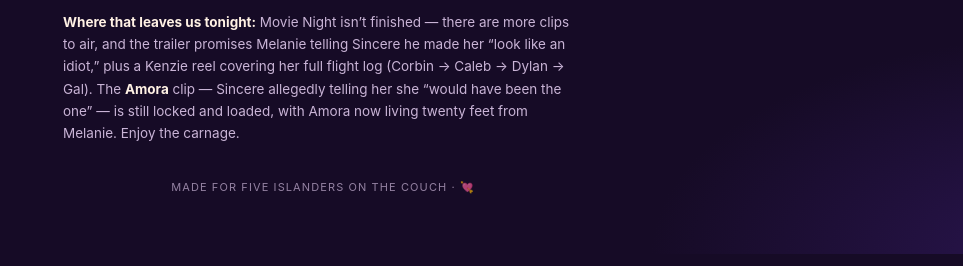
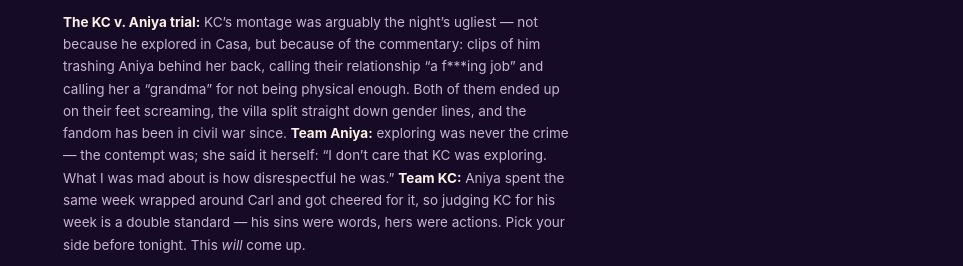
Before and after one commit to benjamintscher/movie-night-bingo, a plain HTML site: page index.html in a window 1280 px wide. Shown: the part 2324-2590 px from the top of the page, without its empty margins (317-1280 px from the left). Drawn offline with Linux system fonts and the light colour scheme.

Commit message:
Add KC v. Aniya Movie Night section to catch-up
Co-Authored-By: Claude Fable 5 <noreply@anthropic.com>

```diff
--- a/index.html
+++ b/index.html
@@ -233,6 +233,7 @@
     <p><b>The basics:</b> Season 8, week five, Ariana Madix hosting, finale closing in. Casa Amor just happened — the boys spent days in a second villa full of bombshells while the girls watched clips of them behaving badly on a live stream — and the wreckage is still smoking.</p>
     <p><b>The scoreboard:</b> the couples standing after Casa Amor are <b>Melanie &amp; Sincere</b>, <b>Kenzie &amp; Dylan</b>, <b>Jen &amp; Gal</b>, <b>KC &amp; Titi</b>, <b>Corbin &amp; Parmida</b>, <b>Caleb &amp; Jaiden</b>, <b>Kayda &amp; Zach</b>, and <b>Trinity &amp; Bryce</b>. <b>Aniya</b> spent Casa week getting very cozy with Carl, then chose KC at the recoupling anyway — and KC strolled back in with Titi on his arm. Then Megan Thee Stallion showed up, made everyone play a revenge-themed cake challenge, and America voted two dumped Casa islanders — <b>Amora</b> and <b>Carl</b> — back into the villa out of pure spite. Aniya says she’s unbothered about all of it. She is extremely bothered, and Carl knows it.</p>
     <p><b>Movie Night, Part 1:</b> the producers’ annual war crime — everyone gathers to watch footage the couples have never seen. <b>Sincere’s</b> reel was a masterclass in double-booking: kissing Casa girl Sol twice, telling her he was going to choose <i>her</i> over Melanie — while saying the exact opposite to Melanie, same day, sometimes within what looked like the same few minutes — plus a bonus clip of him saying he had to “chase” Melanie. Melanie went silent, then went off. Meanwhile <b>Kenzie</b> — who came back from Casa coupled with Dylan — kissed <b>Gal</b> (Jen’s guy) <i>during</i> movie night, left Dylan heartbroken, and defended it with the instantly legendary line: “To me, a kiss is like a handshake.” A handshake!</p>
+    <p><b>The KC v. Aniya trial:</b> KC’s montage was arguably the night’s ugliest — not because he explored in Casa, but because of the commentary: clips of him trashing Aniya behind her back, calling their relationship “a f***ing job” and calling her a “grandma” for not being physical enough. Both of them ended up on their feet screaming, the villa split straight down gender lines, and the fandom has been in civil war since. <b>Team Aniya:</b> exploring was never the crime — the contempt was; she said it herself: “I don’t care that KC was exploring. What I was mad about is how disrespectful he was.” <b>Team KC:</b> Aniya spent the same week wrapped around Carl and got cheered for it, so judging KC for his week is a double standard — his sins were words, hers were actions. Pick your side before tonight. This <i>will</i> come up.</p>
     <p><b>Where that leaves us tonight:</b> Movie Night isn’t finished — there are more clips to air, and the trailer promises Melanie telling Sincere he made her “look like an idiot,” plus a Kenzie reel covering her full flight log (Corbin → Caleb → Dylan → Gal). The <b>Amora</b> clip — Sincere allegedly telling her she “would have been the one” — is still locked and loaded, with Amora now living twenty feet from Melanie. Enjoy the carnage.</p>
   </section>
 
```
